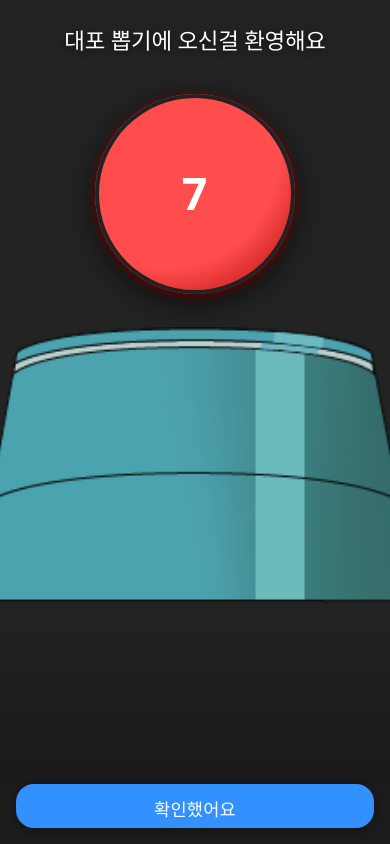
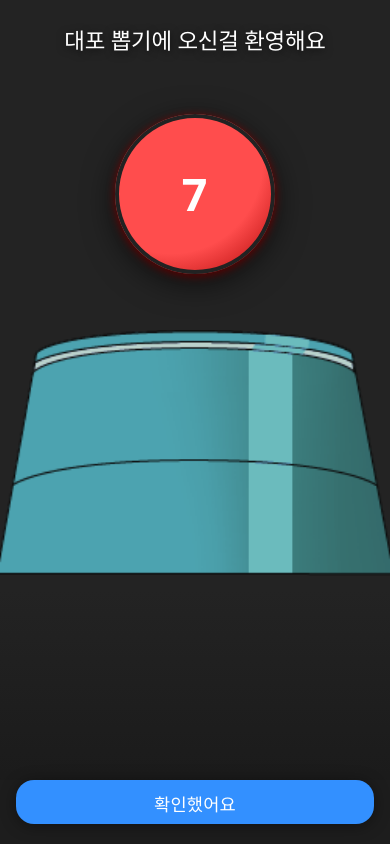
Before and after one commit to HeungJae0213/myCannon, a React (Vite) app: page / in a window 390 px wide. Built offline with nearby package versions, Linux system fonts and the light colour scheme; what @toss/tds-mobile-ait would draw is missing.

Commit message:
20260223-css일부수정

```diff
--- a/src/App.css
+++ b/src/App.css
@@ -42,12 +42,12 @@ body, #root {
   width: 100vw;
   display: flex;
   justify-content: center;
-  margin-top: 36px;
-  margin-bottom: 24px;
+  margin-top: clamp(16px, 5vw, 36px);
+  margin-bottom: clamp(12px, 3vw, 24px);
 }
 .welcome-title-bg {
   border-radius: 8px;
-  padding: 14px 0;
+  padding: clamp(8px, 2vw, 14px);
   min-width: 90vw;
   display: flex;
   align-items: center;
@@ -57,12 +57,13 @@ body, #root {
   font-family: 'Pretendard', 'system-ui', 'Apple SD Gothic Neo', 'Malgun Gothic', Arial, sans-serif;
   font-weight: 900;
   color: #fff;
-  font-size: 1.8rem;
+  font-size: clamp(1.2rem, 6vw, 2.1rem);
   line-height: 1.2;
   text-align: center;
-  white-space: nowrap;
   letter-spacing: -0.01em;
   text-shadow: 0 2px 8px #000a;
+  word-break: keep-all;
+  overflow-wrap: break-word;
 }
 .welcome-content {
   width: 100vw;
@@ -76,8 +77,8 @@ body, #root {
   justify-content: center;
   align-items: flex-end;
   width: 100vw;
-  margin-bottom: -20px;
-  margin-top: 30px;
+  margin-bottom: clamp(-10px, -2vw, -20px);
+  margin-top: clamp(4px, 1vw, 12px);
   z-index: 2;
 }
 .cannon-body-area {
@@ -85,8 +86,8 @@ body, #root {
   justify-content: center;
   align-items: flex-start;
   width: 100vw;
-  margin-top: 60px;
-  margin-bottom: -20px;
+  margin-top: clamp(8px, 2vw, 20px);
+  margin-bottom: clamp(-10px, -2vw, -20px);
   z-index: 1;
 }
 .welcome-bottom {
@@ -95,7 +96,7 @@ body, #root {
   justify-content: center;
   margin-top: auto;
   background: rgba(30,30,30,0.92);
-  padding: 0 0 25px 0;
+  padding: 0 0 clamp(12px, 4vw, 25px) 0;
   box-sizing: border-box;
 }
 .welcome-button {
@@ -143,6 +144,7 @@ body, #root {
   display: flex;
   align-items: center;
   justify-content: center;
+  margin-bottom: clamp(20px, 5vw, 40px); /* 빨간: 제목-공 간격 넓게 (값을 더 키우면 간격이 더 넓어짐) */
 }
 .welcome-title-text {
   font-family: 'Pretendard', 'system-ui', 'Apple SD Gothic Neo', 'Malgun Gothic', Arial, sans-serif;
@@ -167,8 +169,8 @@ body, #root {
   justify-content: center;
   align-items: flex-end;
   width: 100vw;
-  margin-bottom: clamp(-10px, -2vw, -20px);
-  margin-top: clamp(10px, 5vw, 30px);
+  margin-bottom: clamp(2px, 1vw, 4px); /* 파란: 공-대포 간격 좁게 (값을 더 작게/음수로 하면 간격이 더 좁아짐) */
+  margin-top: clamp(20px, 2vw, 40px); /* 파란: 공-공 간격 좁게 (값을 더 작게 하면 간격이 더 좁아짐) */
   z-index: 2;
 }
 .cannon-body-area {
@@ -176,17 +178,17 @@ body, #root {
   justify-content: center;
   align-items: flex-start;
   width: 100vw;
-  margin-top: clamp(20px, 8vw, 60px);
-  margin-bottom: clamp(-10px, -2vw, -20px);
+  margin-top: clamp(50px, 2vw, 70px); /* 파란: 대포-버튼 간격 좁게 (값을 더 작게 하면 간격이 더 좁아짐) */
+  margin-bottom: clamp(-30px, -2vw, -60px);
   z-index: 1;
 }
 .welcome-bottom {
   width: 100vw;
   display: flex;
   justify-content: center;
-  margin-top: auto;
+  margin-top: clamp(10px, 5vw, 30px); /* 빨간: 버튼-하단 간격 넓게 (값을 더 키우면 간격이 더 넓어짐) */
   background: rgba(30,30,30,0.92);
-  padding: 0 0 clamp(12px, 4vw, 25px) 0;
+  padding: 0 0 clamp(20px, 5vw, 40px) 0;
   box-sizing: border-box;
 }
 .welcome-button {
@@ -210,7 +212,10 @@ body, #root {
 }
 @media (max-width: 600px) {
   .welcome-title-text {
-    font-size: clamp(1rem, 6vw, 1.4rem);
+    font-size: clamp(1rem, 8vw, 1.4rem);
+    padding-left: 2vw;
+    padding-right: 2vw;
+    white-space: normal;
   }
   .welcome-button {
     font-size: clamp(0.9rem, 5vw, 1.1rem);
--- a/src/assets/ModeSelectScreen.css
+++ b/src/assets/ModeSelectScreen.css
@@ -53,12 +53,22 @@
   font-family: 'Pretendard', 'system-ui', 'Apple SD Gothic Neo', 'Malgun Gothic', Arial, sans-serif;
   font-weight: 900;
   color: #fff;
-  font-size: 2.1rem;
+  font-size: clamp(1.2rem, 6vw, 2.1rem);
   line-height: 1.2;
   text-align: center;
-  white-space: nowrap;
   letter-spacing: -0.01em;
   text-shadow: 0 2px 8px #000a;
+  word-break: keep-all;
+  overflow-wrap: break-word;
+}
+
+@media (max-width: 600px) {
+  .mode-select-title-text {
+    font-size: clamp(1rem, 8vw, 1.4rem);
+    padding-left: 2vw;
+    padding-right: 2vw;
+    white-space: normal;
+  }
 }
 .mode-select-cannon-area {
   display: flex;
--- a/src/assets/WelcomeBall.css
+++ b/src/assets/WelcomeBall.css
@@ -20,7 +20,7 @@
   height: 100%;
 }
 .welcome-ball-number span {
-  font-size: clamp(2.2rem, 8vw, 5.5rem);
+  font-size: clamp(2.8rem, 10vw, 6.5rem); /* 숫자 크기 증가 */
   font-weight: 900;
   color: #fff;
   letter-spacing: 0.02em;
--- a/src/pages/WelcomeScreen.tsx
+++ b/src/pages/WelcomeScreen.tsx
@@ -24,10 +24,10 @@ function WelcomeScreen() {
       </div>
       <div className="welcome-content">
         <div className="welcome-ball-area">
-          <WelcomeBall number={7} size={200} />
+          <WelcomeBall number={7} size={160} /> {/* 공 크기 줄임 */}
         </div>
         <div className="cannon-body-area">
-          <CannonBody width={450} height={300} />
+          <CannonBody width={400} height={250} /> {/* 대포 크기 줄임 */}
         </div>
       </div>
       <div className="welcome-bottom">
```
